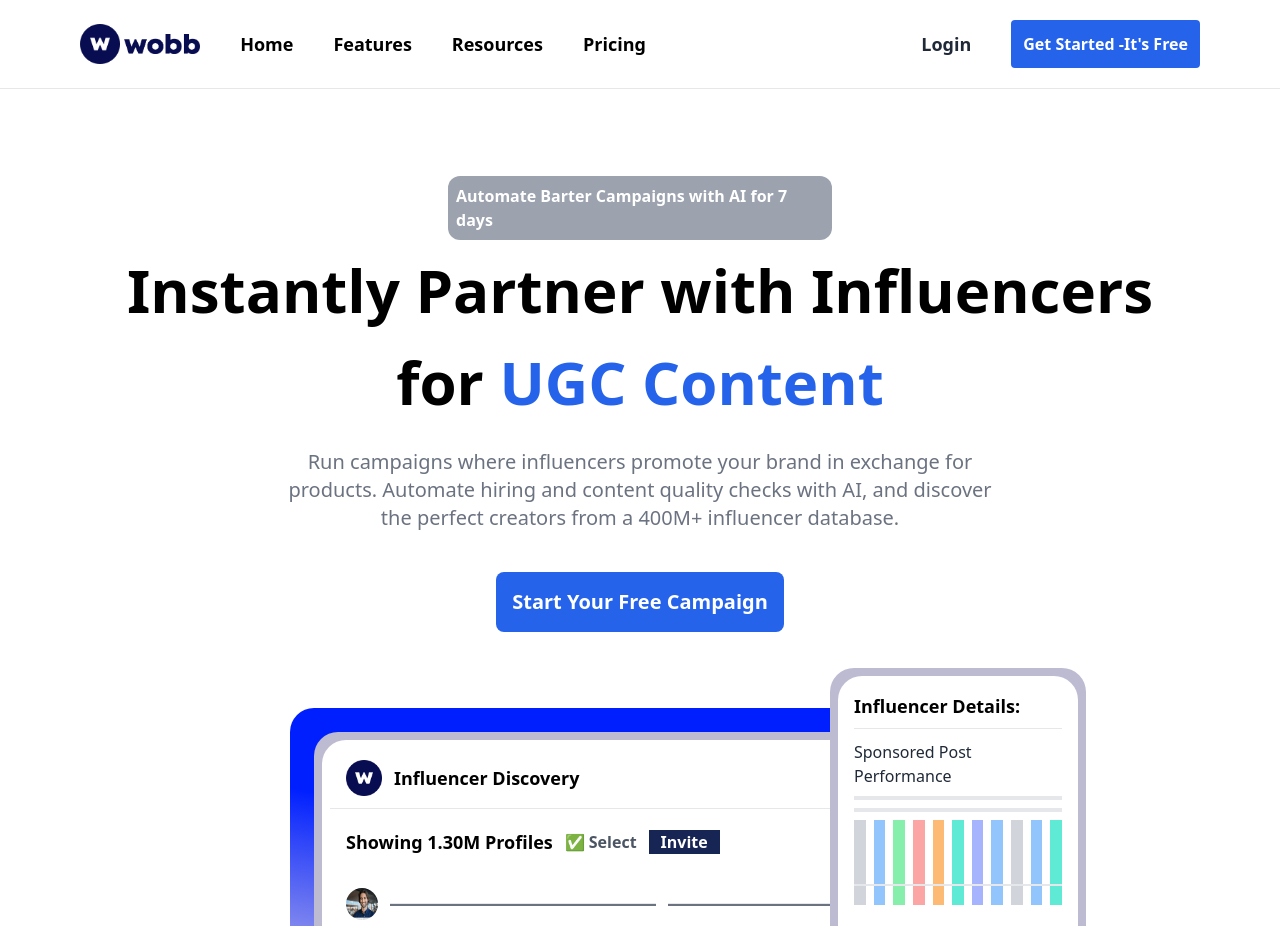
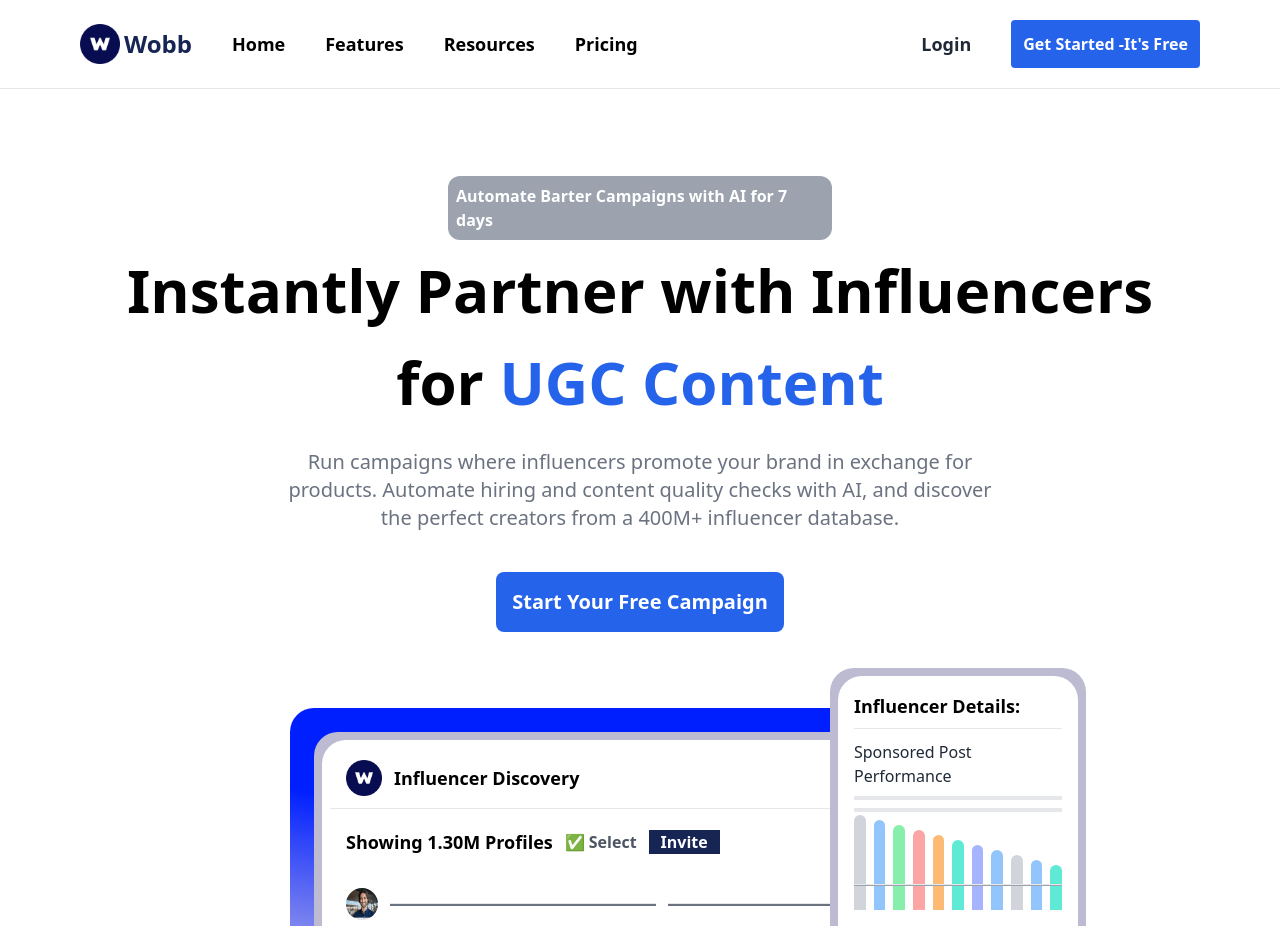
Before and after one commit to nandit9893/WOOB, a React (Vite) app in the folder web-app/: page / in a window 1280 px wide. Shown: the top 926 px of the page. Built offline with nearby package versions, Linux system fonts and the light colour scheme.

Commit message:
second commit

```diff
--- a/web-app/src/Components/HeroImage.jsx
+++ b/web-app/src/Components/HeroImage.jsx
@@ -41,41 +41,41 @@ const HeroImage = () => {
                 <hr className="w-full h-[4px] bg-gray-200 my-2"/>
                 <hr className="w-full h-[4px] bg-gray-200 my-2"/>
                 <div className="flex gap-2">
-                    <div className="w-3 h-[90px] bg-white">
-                        <div className="w-full h-[85px] bg-gray-300"></div>
+                    <div className="w-3 h-[90px] bg-white relative">
+                        <div className="w-full h-[95px] bg-gray-300 absolute bottom-0 rounded-t-lg"></div>
                     </div>
-                    <div className="w-3 h-[90px] bg-white">
-                        <div className="w-full h-[85px] bg-blue-300"></div>
+                    <div className="w-3 h-[90px] bg-white relative">
+                        <div className="w-full h-[90px] bg-blue-300 absolute bottom-0 rounded-t-lg"></div>
                     </div>
-                    <div className="w-3 h-[90px] bg-white">
-                        <div className="w-full h-[85px] bg-green-300"></div>
+                    <div className="w-3 h-[90px] bg-white relative">
+                        <div className="w-full h-[85px] bg-green-300 absolute bottom-0 rounded-t-lg"></div>
                     </div>
-                    <div className="w-3 h-[90px] bg-white">
-                        <div className="w-full h-[85px] bg-red-300"></div>
+                    <div className="w-3 h-[90px] bg-white relative">
+                        <div className="w-full h-[80px] bg-red-300 absolute bottom-0 rounded-t-lg"></div>
                     </div>
-                    <div className="w-3 h-[90px] bg-white">
-                        <div className="w-full h-[85px] bg-orange-300"></div>
+                    <div className="w-3 h-[90px] bg-white relative">
+                        <div className="w-full h-[75px] bg-orange-300 absolute bottom-0 rounded-t-lg"></div>
                     </div>
-                    <div className="w-3 h-[90px] bg-white">
-                        <div className="w-full h-[85px] bg-teal-300"></div>
+                    <div className="w-3 h-[90px] bg-white relative">
+                        <div className="w-full h-[70px] bg-teal-300 absolute bottom-0 rounded-t-lg"></div>
                     </div>
-                    <div className="w-3 h-[90px] bg-white">
-                        <div className="w-full h-[85px] bg-indigo-300"></div>
+                    <div className="w-3 h-[90px] bg-white relative">
+                        <div className="w-full h-[65px] bg-indigo-300 absolute bottom-0 rounded-t-lg"></div>
                     </div>
-                    <div className="w-3 h-[90px] bg-white">
-                        <div className="w-full h-[85px] bg-blue-300"></div>
+                    <div className="w-3 h-[90px] bg-white relative">
+                        <div className="w-full h-[60px] bg-blue-300 absolute bottom-0 rounded-t-lg"></div>
                     </div>
-                    <div className="w-3 h-[90px] bg-white">
-                        <div className="w-full h-[85px] bg-gray-300"></div>
+                    <div className="w-3 h-[90px] bg-white relative">
+                        <div className="w-full h-[55px] bg-gray-300 absolute bottom-0 rounded-t-lg"></div>
                     </div>
-                    <div className="w-3 h-[90px] bg-white">
-                        <div className="w-full h-[85px] bg-blue-300"></div>
+                    <div className="w-3 h-[90px] bg-white relative">
+                        <div className="w-full h-[50px] bg-blue-300 absolute bottom-0 rounded-t-lg"></div>
                     </div>
-                    <div className="w-3 h-[90px] bg-white">
-                        <div className="w-full h-[85px] bg-teal-300"></div>
+                    <div className="w-3 h-[90px] bg-white relative">
+                        <div className="w-full h-[45px] bg-teal-300 absolute bottom-0 rounded-t-lg"></div>
                     </div>
                 </div>
-                <hr className="w-52 h-[2px] bg-gray-200 absolute top-52"/>
+                <hr className="w-52 h-[2px] bg-gray-400 absolute top-52"/>
                 <div className="flex flex-col my-3">
                     <p>Influencers Lookalike</p>
                     <div className="flex gap-2 items-center justify-center">
--- a/web-app/src/Components/InfluencerDiscovery.jsx
+++ b/web-app/src/Components/InfluencerDiscovery.jsx
@@ -3,18 +3,18 @@ import influencers from "../assets/Influencer.js";
 
 const InfluencerDiscovery = () => {
   return (
-    <div className="my-10 px-20 py-40 bg-slate-100">
+    <div className="my-10 sm:px-20 px-0 py-40 bg-slate-100">
       <p className="text-xl font-semibold text-center my-2 text-blue-600">Influencer Discovery</p>
-      <p className="text-4xl font-bold text-center my-2">Plus, a Built-In Tool for Influencer Discovery and Outreach</p>
+      <p className="sm:text-4xl text-2xl font-bold text-center my-2">Plus, a Built-In Tool for Influencer Discovery and Outreach</p>
       {
         influencers && influencers.map((item) => (
-            <div className="flex justify-between p-20 mx-8 rounded-xl bg-white h-screen my-10" key={item._id}>
-                <div className="flex flex-col gap-10 w-1/2">
-                    <p className="text-5xl font-bold text-black">{item.title}</p>
+              <div className="flex flex-col sm:flex-row justify-between sm:p-20 p-5 sm:mx-8 rounded-xl bg-white sm:h-screen h-[900px] my-10" key={item._id}>
+                <div className="flex flex-col gap-10 sm:w-1/2 w-full">
+                    <p className="sm:text-5xl text-3xl font-bold text-black">{item.title}</p>
                     <p className="text-xl w-[80%]">{item.subTitle}</p>
                     <span className="cursor-pointer text-xl font-bold px-3 py-4 w-36 bg-blue-600 text-white rounded-full">Get started</span>
                 </div>
-                <div className="w-1/2">
+                <div className="sm:w-1/2 w-full">
                     <img src={item.imageSrc} className="w-full h-full" alt="" />
                 </div>
             </div>
--- a/web-app/src/Components/Navbar.jsx
+++ b/web-app/src/Components/Navbar.jsx
@@ -1,6 +1,5 @@
 import React from "react";
 import logo_1 from "../assets/logo_1.png";
-import logo_2 from "../assets/logo_2.png";
 
 const Navbar = () => {
   return (
@@ -8,7 +7,7 @@ const Navbar = () => {
       <div className="flex items-center gap-10">
         <div className="flex items-center gap-1">
           <img className="w-10 h-10" src={logo_1} alt="" />
-          <img className="w-auto h-5" src={logo_2} alt="" />
+          <h2 className="text-2xl text-blue-950 font-bold">Wobb</h2>
         </div>
         <div className="flex items-center gap-10">
           <p className="text-lg font-semibold text-black">Home</p>
--- a/web-app/src/Components/Support.jsx
+++ b/web-app/src/Components/Support.jsx
@@ -19,7 +19,7 @@ const Support = () => {
       <p className="text-xl text-gray-500 text-center my-2">Everything you need to know about the product and billing.</p>
       {
         supports.map((support) => (
-          <div onClick={()=>setMenuRefernce(support)} className="flex flex-col mt-10 justify-center items-center mx-80 gap-10" key={support._id}>
+          <div onClick={()=>setMenuRefernce(support)} className="flex flex-col mt-10 justify-center items-center sm:mx-80 mx-4 gap-10" key={support._id}>
             <div className="cursor-pointer flex justify-between w-full items-center transition-all transition-duration-300">
               <p className="text-xl font-semibold text-black">{support.question}</p>
               <p className="text-xl font-semibold text-gray-500 border-2 border-gray-500 rounded-full w-8 h-8 flex items-center justify-center">{support.question === menu ? "-" : "+"}</p>
@@ -31,9 +31,9 @@ const Support = () => {
           </div>
         ))
       }
-      <div className="my-10 flex flex-col items-center gap-4 justify-center mx-auto w-[80%] bg-slate-100 rounded-2xl p-20">
-        <p className="text-2xl text-black font-bold">Start your free trial</p>
-        <p className="text-xl font-semibold text-gray-500">Can't find the answer you're looking for? Please chat to our friendly team.</p>
+      <div className="my-10 flex flex-col items-center gap-4 justify-center mx-auto w-full sm:w-[80%] bg-slate-100 rounded-2xl p-20">
+        <p className="text-xl text-black font-bold text-center">Start your free trial</p>
+        <p className="text-xl font-semibold text-gray-500 text-center">Can't find the answer you're looking for? Please chat to our friendly team.</p>
         <p className="text-white bg-blue-600 p-3 rounded-lg font-bold">Get in touch</p>
       </div>
     </div>
```
Also changed, not shown: web-app/src/Components/Footer.jsx (+12 -12 lines), web-app/src/Components/Ratings.jsx (+1 -1 lines).
